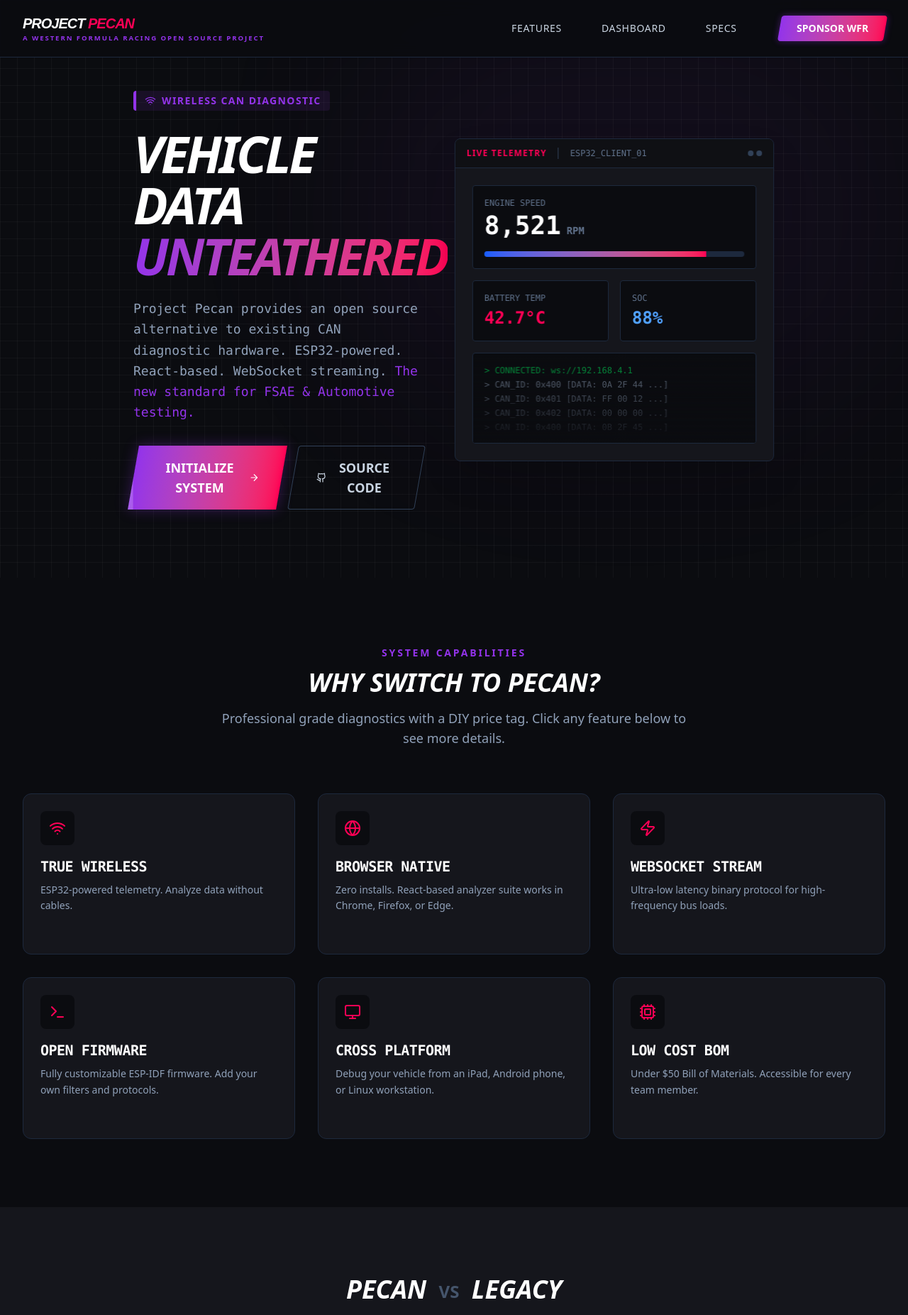
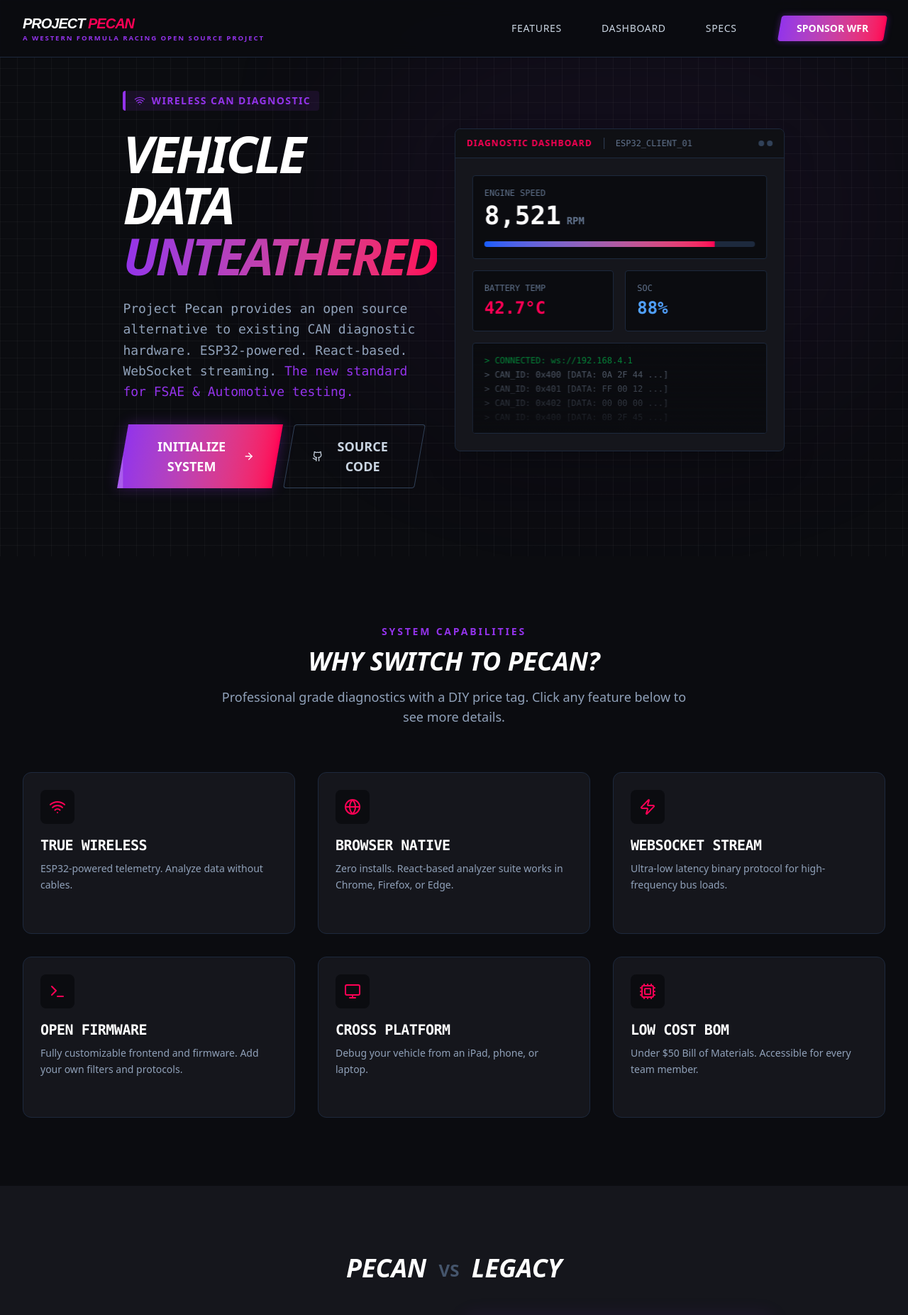
Before and after one commit to Western-Formula-Racing/project-pecan-website, a React (Vite) app: page / in a window 1280 px wide. Shown: the top 1853 px of the page at 71% size. Built offline with nearby package versions, Linux system fonts and the light colour scheme.

Commit message:
improved wording

```diff
--- a/src/App.tsx
+++ b/src/App.tsx
@@ -266,7 +266,7 @@
             {/* Header Bar */}
             <div className="bg-[#0f1014] px-4 py-3 border-b border-slate-800 flex items-center justify-between">
               <div className="flex items-center space-x-4">
-                 <span className="text-[#ff0055] font-bold uppercase tracking-widest text-xs">Live Telemetry</span>
+                 <span className="text-[#ff0055] font-bold uppercase tracking-widest text-xs">Diagnostic Dashboard</span>
                  <div className="h-4 w-[1px] bg-slate-700"></div>
                  <span className="text-slate-500 text-xs font-mono">ESP32_CLIENT_01</span>
               </div>
@@ -400,18 +400,18 @@
       icon: Zap,
       title: "WebSocket Stream",
       desc: "Ultra-low latency binary protocol for high-frequency bus loads.",
-      fullDesc: "We don't just send JSON. We use a packed binary WebSocket protocol to ensure minimal overhead. This allows Project Pecan to visualize high-speed CAN buses (500kbps, 1Mbps) with minimal frame drops. The UI handles thousands of incoming frames per second using canvas-based rendering optimizations."
+      fullDesc: "We don't just send JSON. We use a packed binary WebSocket protocol to ensure minimal overhead. This allows Project Pecan to visualize high-speed CAN buses (500kbps, 1Mbps) with minimal frame drops. CAN frames are decoaded in the browser, freeing up the ESP32's resources."
     },
     {
       icon: Terminal,
       title: "Open Firmware",
-      desc: "Fully customizable ESP-IDF firmware. Add your own filters and protocols.",
-      fullDesc: "The heart of Project Pecan is built on the Espressif IoT Development Framework (ESP-IDF). We provide the full source code. Need to implement a custom ISO-TP transport layer? Need to filter specific IDs at the hardware level to save bandwidth? Fork the repo, flash the ESP32, and make it yours."
+      desc: "Fully customizable frontend and firmware. Add your own filters and protocols.",
+      fullDesc: "We provide the full source code for both the frontend and firmware. Need to implement a custom ISO-TP transport layer? Need to filter specific IDs at the hardware level to save bandwidth? Fork the repo, flash the ESP32, and make it yours."
     },
     {
       icon: Monitor,
       title: "Cross Platform",
-      desc: "Debug your vehicle from an iPad, Android phone, or Linux workstation.",
+      desc: "Debug your vehicle from an iPad, phone, or laptop.",
       fullDesc: "Because the client is just a website, your diagnostic tool is whatever device you have in your pocket. Mechanics can use tablets to toggle outputs while walking around the car. Engineers can use multi-monitor setups to view complex graphs. Responsiveness is built-in from day one."
     },
     {
@@ -474,7 +474,7 @@
           <div className="bg-[#0B0C10] rounded-sm p-8 border border-slate-800 opacity-60 hover:opacity-80 transition-opacity">
             <h3 className="text-2xl font-bold text-slate-400 mb-6 flex items-center uppercase">
               <Cable className="w-6 h-6 mr-2" />
-              Standard Tools
+              Existing Tools
             </h3>
             <ul className="space-y-4 font-mono text-sm">
               <li className="flex items-center text-slate-500">
```
